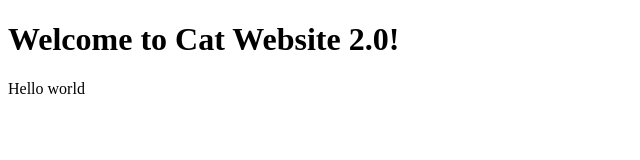
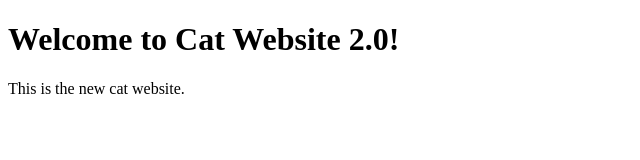
Before and after one commit to zehongharryqu/cat-website-again, a plain HTML site: page index.html in a window 1280 px wide. Shown: the whole page, without its empty margins (0-640 px from the left). Drawn offline with Linux system fonts and the light colour scheme.

Commit message:
change the home page

```diff
--- a/index.html
+++ b/index.html
@@ -10,7 +10,7 @@
 
 <body>
   <h1>Welcome to Cat Website 2.0!</h1>
-  Hello world
+  This is the new cat website.
   <script src="script.js"></script>
 </body>
 
```
